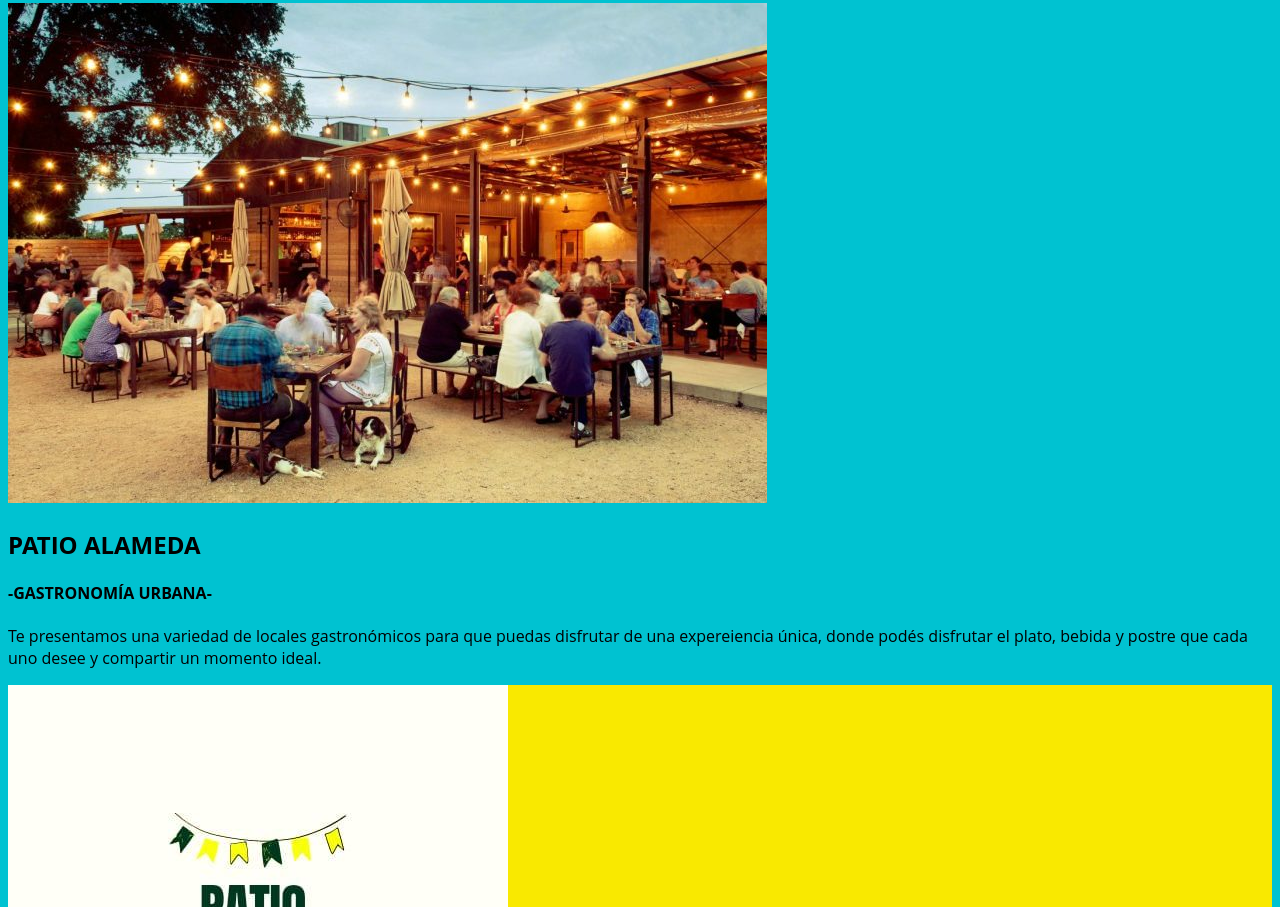
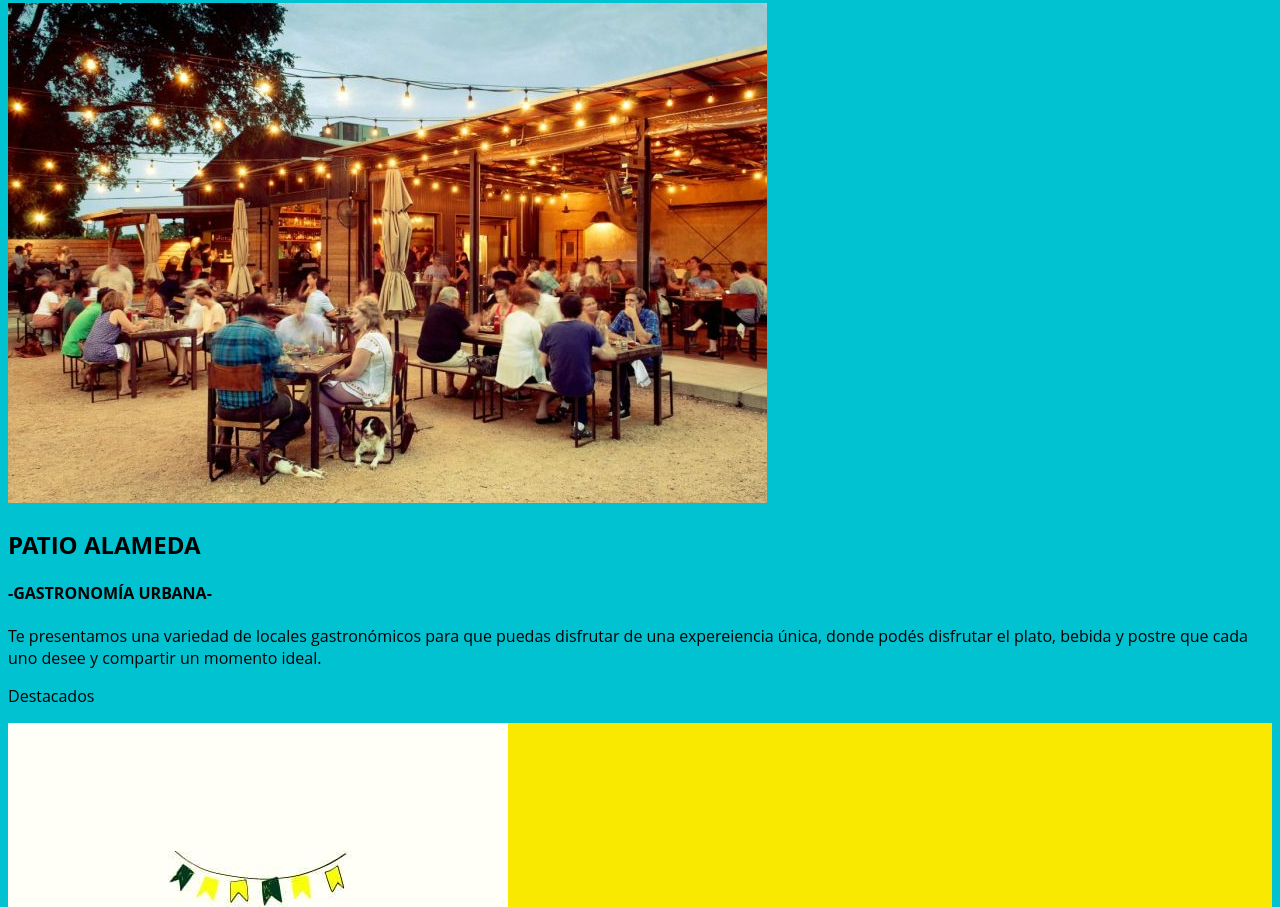
Before and after one commit to sebascandallo/DW-23500-SRS, a plain HTML site: page index.html in a window 1280 px wide. Shown: the part 696-1603 px from the top of the page. Drawn offline with Linux system fonts and the light colour scheme.

Commit message:
Nada nuevo

```diff
--- a/index.html
+++ b/index.html
@@ -24,6 +24,7 @@
             </ul>
         </nav>
     </header>
+    <main>
         <div>
             <img src="source/imagen-del-patio.jpg" alt="imagen-del-patio">
         </div>
@@ -32,6 +33,10 @@
             <h4>-GASTRONOMÍA URBANA-</h4>
             <p>Te presentamos una variedad de locales gastronómicos para que puedas disfrutar de una expereiencia única, donde podés disfrutar el plato, bebida y postre que cada uno desee y compartir un momento ideal.</p>
         </article>
+        <aside>
+            <p>Destacados</p>
+        </aside>
+    </main>
     <footer>
         <img src="source/Logo-Patio-Alameda.jpg" alt="Logo-Patio-Alameda-Foot">
         <h3>Seguinos</h3>
@@ -41,7 +46,6 @@
             <li><a href="https://twitter.com/" target="_blank">Twitter</a></li>
             <li><a href="index.html" target="_blank">www.patioalameda.com.ar</a></li>
         </ul>
-
     </footer>
 </body>
 </html>
```
Lines whose indentation alone changed are shown as unchanged.
